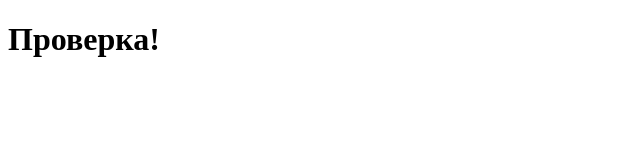
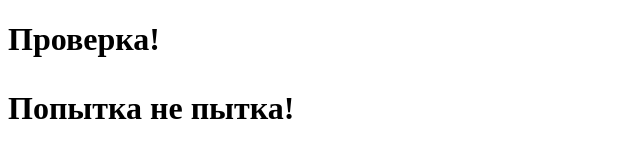
Before and after one commit to vladi84/first-project, a plain HTML site: page index.html in a window 1280 px wide. Shown: the whole page, without its empty margins (0-640 px from the left). Drawn offline with Linux system fonts and the light colour scheme.

Commit message:
Пытаюсь пушить

```diff
--- a/index.html
+++ b/index.html
@@ -9,6 +9,7 @@
 </head>
 <body>
     <h1 class="test">Проверка!<h1>
+        <p>Попытка не пытка!</p>
 
 </body>
 </html>
```
